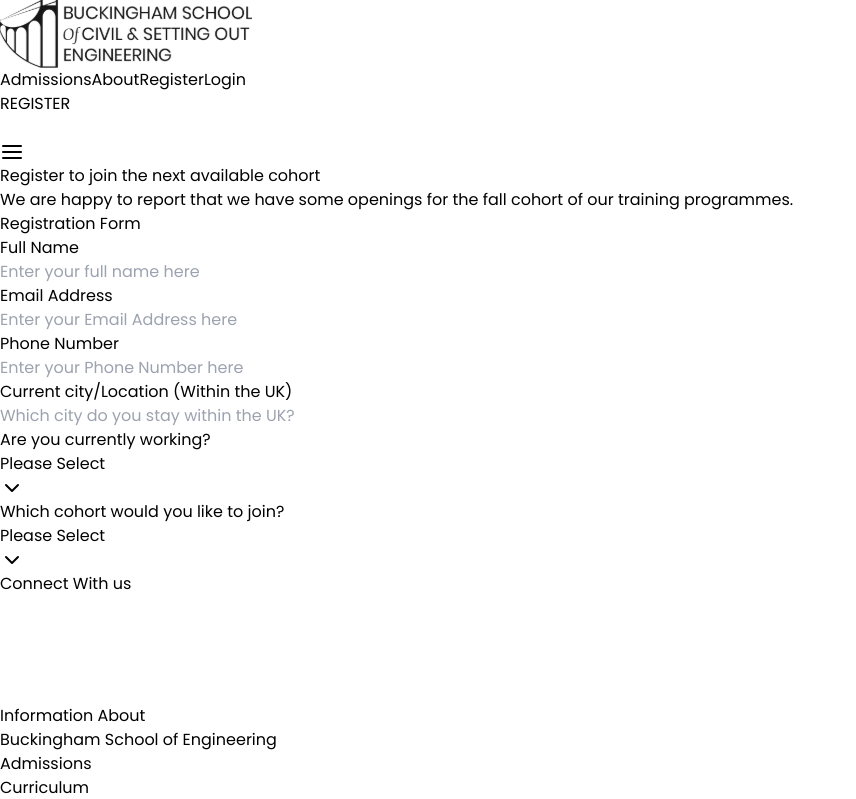
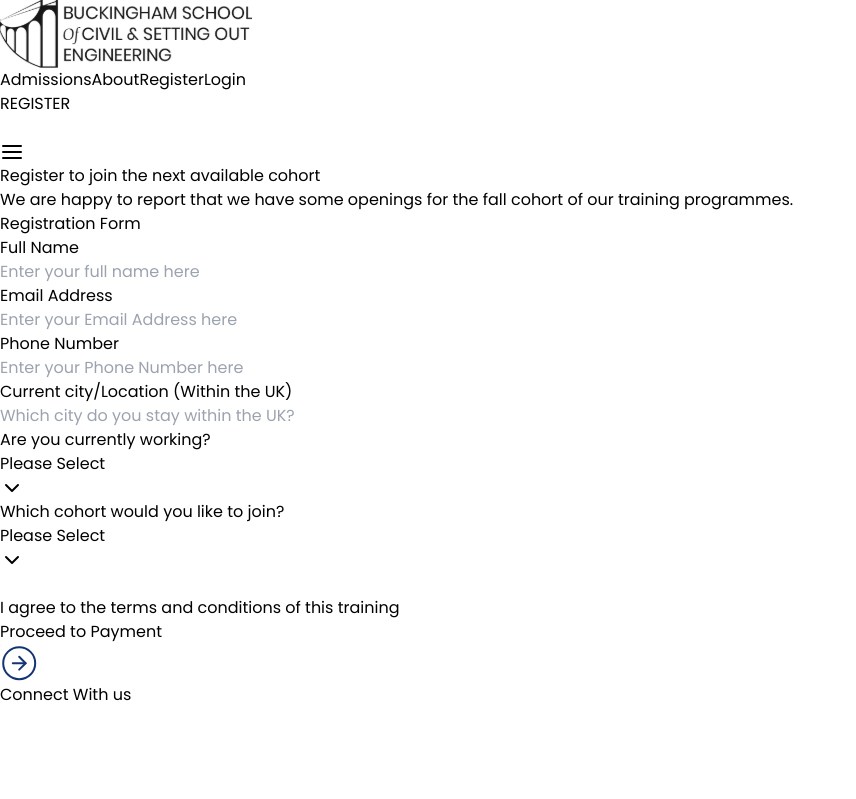
Before and after one commit to pkogolo/BSchEngineering, a React (Vite) app: page /register in a window 1280 px wide. Shown: the top 799 px of the page, without its empty margins (0-856 px from the left). Built offline with nearby package versions, Linux system fonts and the light colour scheme; grey boxes are pictures that could not be loaded; the HTML template or start-up script is replaced by a standard one.

Commit message:
Added in proceed to payments button

```diff
--- a/src/Components/Form.jsx
+++ b/src/Components/Form.jsx
@@ -1,8 +1,9 @@
-import React from "react";
+import React, { useState } from "react";
 import DropDownForms from "./DropDownForms";
 import TextInput from "./TextInput";
 
 function Form() {
+  const [agreeToTC, setAgreeToTC] = useState(false);
   const options = {
     employmentOptions: [
       "Yes (Full time)",
@@ -48,6 +49,22 @@
             optionArray={options.cohortOptions}
           />
         </div>
+
+        <div className="flex  items-center justify-center my-16">
+          <div
+            onClick={() => {
+              setAgreeToTC(!agreeToTC);
+            }}
+            className={
+              !agreeToTC
+                ? "w-8 h-8 border border-gray mr-4 rounded-sm"
+                : "w-8 h-8 bg-[#7CFC00] mr-4 rounded-sm"
+            }
+          >
+            &nbsp;
+          </div>
+          <h1>I agree to the terms and conditions of this training</h1>
+        </div>
       </form>
     </div>
   );
--- a/src/Pages/Home.jsx
+++ b/src/Pages/Home.jsx
@@ -50,7 +50,8 @@
     "AutoCAD / Civil 3D / BIM",
     "Leica station",
     "Understanding Reinforcements",
-    "Surveying",]
+    "Surveying",
+  ];
 
   return (
     <div>
@@ -94,7 +95,7 @@
 
       <StaggeredGrid />
 
-      <Button text="Join our Next Cohort" />
+      <Button text="Join our Next Cohort" link={"/register"} />
     </div>
   );
 }
--- a/src/Pages/Register.jsx
+++ b/src/Pages/Register.jsx
@@ -34,6 +34,8 @@
         Registration Form
       </h1>
       <Form />
+
+      <Button text="Proceed to Payment"  />
     </div>
   );
 }
```
